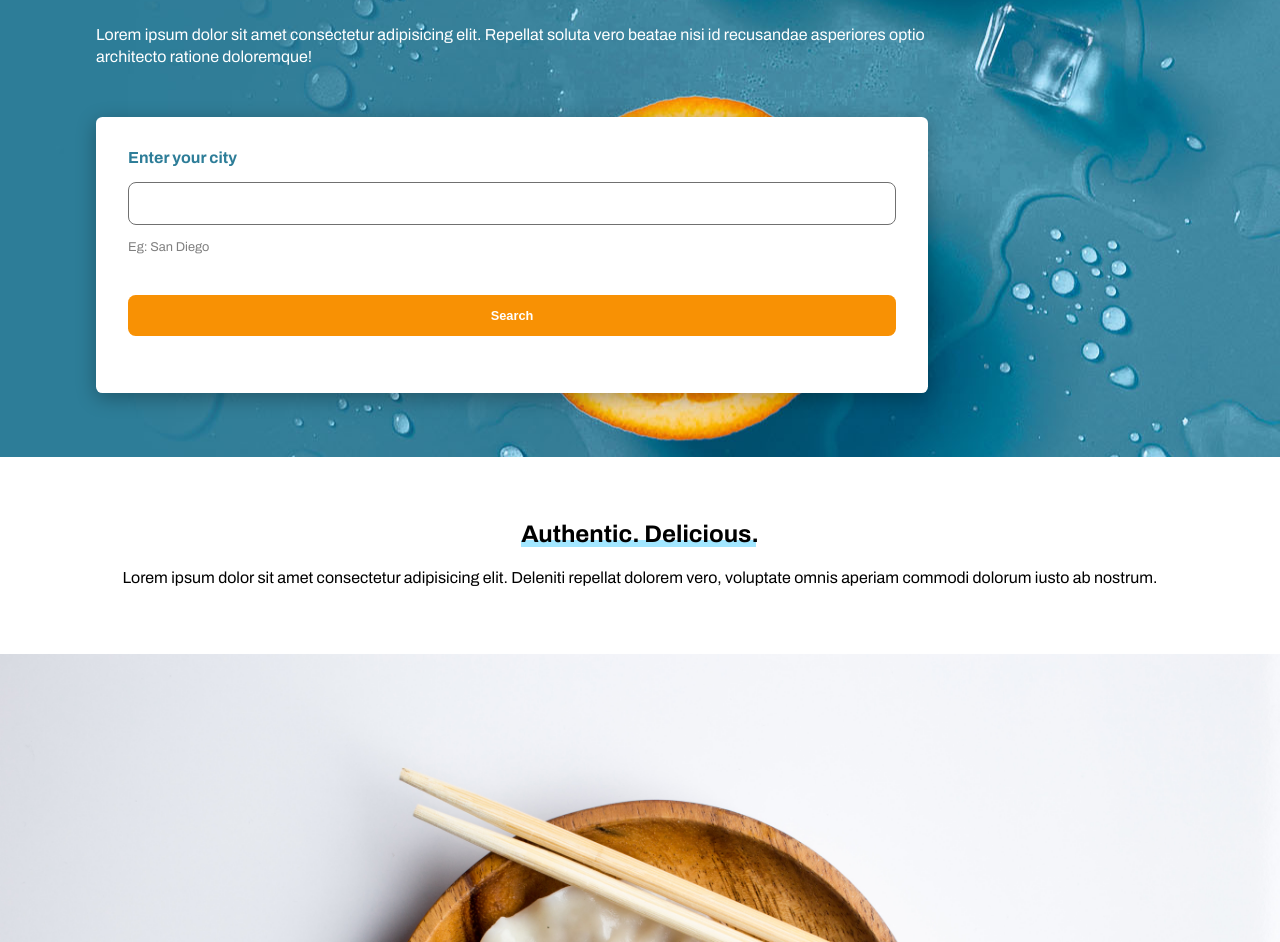
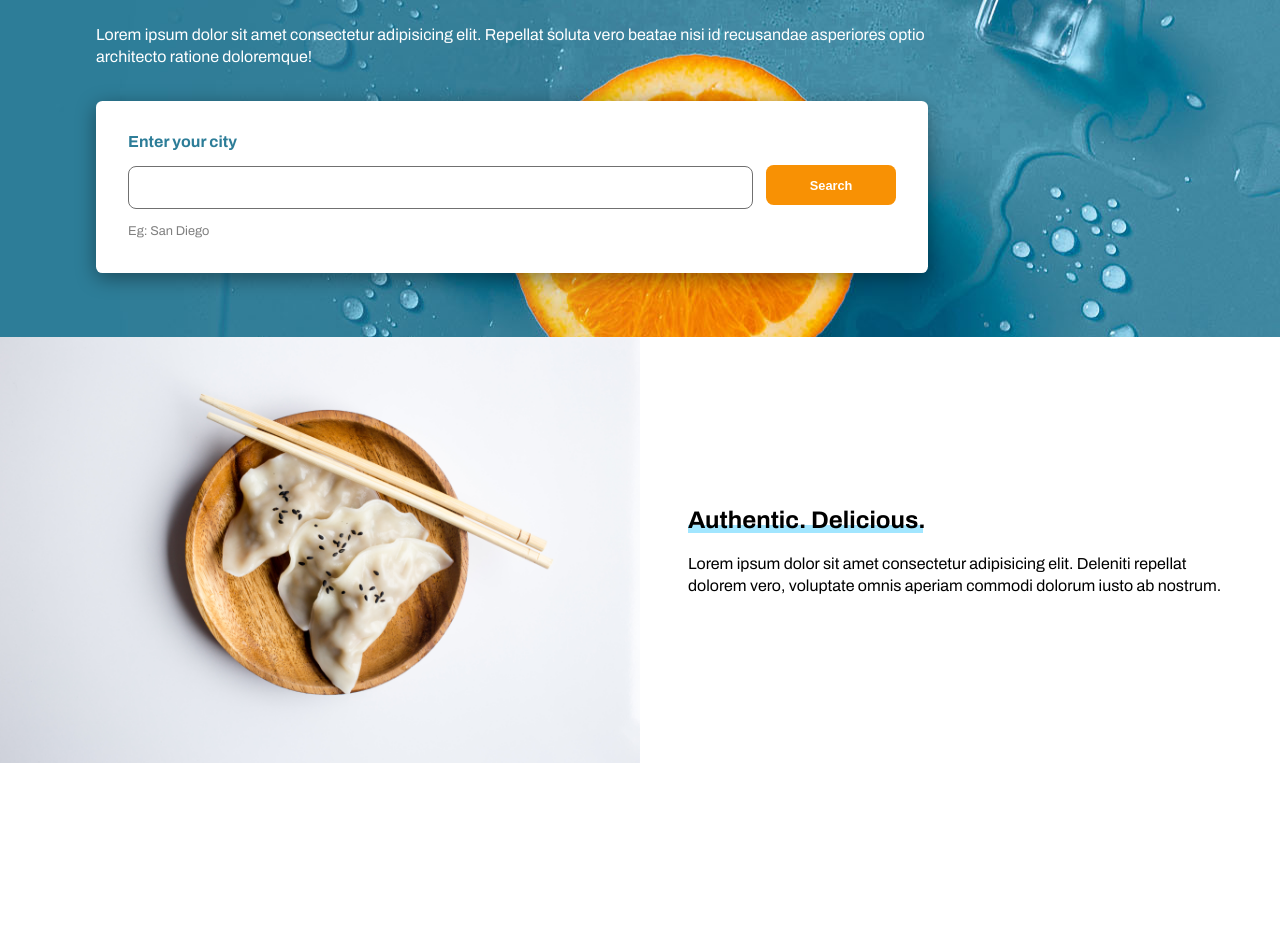
Before and after one commit to akhillochen/Responsive-Landing-Page, a plain HTML site: page website/index.html in a window 1280 px wide. Shown: the part 249-1191 px from the top of the page. After the commit the page ends 1012 px from the top, so only its background shows below. Drawn offline with Linux system fonts and the light colour scheme.

Commit message:
layout complete

```diff
--- a/website/css/main.css
+++ b/website/css/main.css
@@ -145,7 +145,7 @@ p {
   }
 }
 
-@media (min-width: 930px) {
+@media (min-width: 800px) {
   .hero-bg {
     text-align: left;
   }
@@ -159,6 +159,36 @@ p {
     margin: 2em 0 0;
     padding: 2em;
     border-radius: 0.4em;
-    box-shadow: 0 5px 20px rgba(0, 0, 0, 0.3);
+    box-shadow: 0 5px 20px rgba(0, 0, 0, 0.4);
+  }
+  form {
+    display: flex;
+  }
+  .form-left {
+    width: 100%;
+  }
+  input[type="button"] {
+    width: 20%;
+    height: fit-content;
+    margin-left: 1em;
+    margin-top: 2.5em;
+    padding: 1em;
+  }
+  .hero-bg p {
+    margin-bottom: 0;
+  }
+  .authentic-copy {
+    display: grid;
+    grid-template-columns: repeat(2, 50%);
+    grid-template-areas: "image content";
+  }
+  .right-column {
+    grid-area: content;
+    text-align: left;
+    padding: 0 2em;
+    align-self: center;
+  }
+  img {
+    grid-area: image;
   }
 }
```
